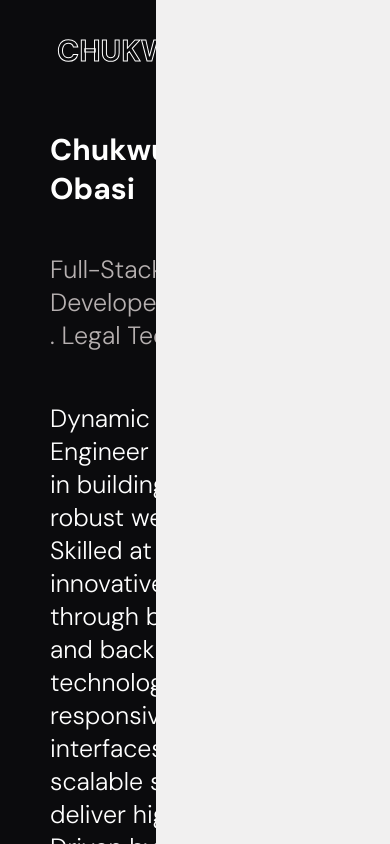
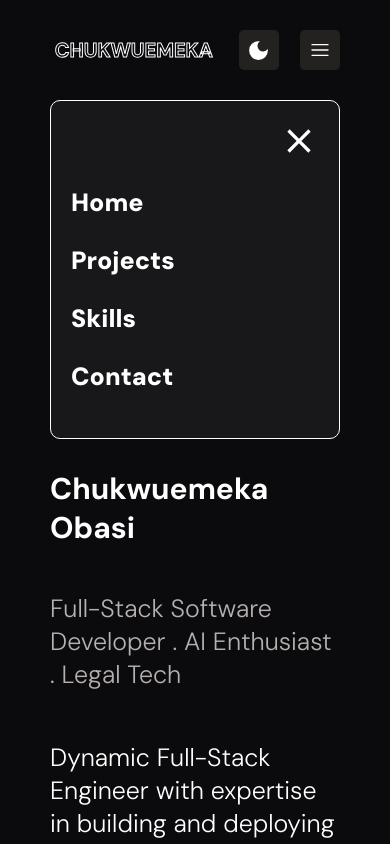
Before and after one commit to Chumexxx/Portfolio, a React (Vite) app: page / in a window 390 px wide. Both pictures are taken after a click on the element 336 px from the left and 50 px from the top of the page. Shown: the top 844 px of the page. Built offline with nearby package versions, Linux system fonts and the light colour scheme.

Commit message:
my first commit

```diff
--- a/src/Components/Contact.jsx
+++ b/src/Components/Contact.jsx
@@ -93,11 +93,6 @@ const ContactDiv = styled.div`
   display: flex;
   gap: 30px;
   justify-content: space-between;
-  transition: transform 0.3s ease;
-
-&:hover {
-  transform: scale(1.2);
-}
 
   @media (max-width: 1650px) {
       flex-wrap: wrap;
--- a/src/Static/Header.jsx
+++ b/src/Static/Header.jsx
@@ -108,7 +108,6 @@ const Name = styled.div`
     display: flex;
     justify-content: center;
     align-items: center;
-
     cursor: pointer;
 
     h5{
@@ -118,6 +117,14 @@ const Name = styled.div`
         position: relative;
         overflow: hidden;
         display: inline-block;
+
+        @media (max-width: 800px) {
+            font-size: 20px;
+        }
+
+        @media (max-width: 550px) {
+            font-size: 20px;
+        }
 
         @media (max-width: 375px) {
             font-size: 20px;
@@ -304,6 +311,16 @@ const ToggleButton = styled.div`
             width: 40px;
             height: 40px;
     }
+
+    @media (max-width: 550px) {
+            width: 40px;
+            height: 40px;
+    }
+
+    @media (max-width: 800px) {
+            width: 40px;
+            height: 40px;
+    }
 `
 
 // const DarkModeToggle = styled.div`
@@ -359,6 +376,16 @@ const HamburgerDiv = styled.div`
             height: 40px;
     }
 
+    @media (max-width: 550px) {
+            width: 40px;
+            height: 40px;
+    }
+
+    @media (max-width: 800px) {
+            width: 40px;
+            height: 40px;
+    }
+
     &:hover {
     opacity: 0.7;
   }
--- a/src/Static/SideBar.jsx
+++ b/src/Static/SideBar.jsx
@@ -10,8 +10,8 @@ const SideBar = ({ toggle, handleToggle }) => {
 
         <SideWrapper>
 
-          <div onClick={handleToggle}>
-            <MdClose/>
+          <div id='closeButton' onClick={handleToggle}>
+            <MdClose size={40}/>
           </div>
 
           <div className='linkDiv'>
@@ -30,89 +30,33 @@ const SideBar = ({ toggle, handleToggle }) => {
 export default SideBar
 
 const Container = styled.div`
-  /* position: fixed;
-  top: 0;
-  left: 0;
-  height: 100vh;
-  width: 300px;
-  background-color: #ffffff;
-  box-shadow: 2px 0 5px rgba(0, 0, 0, 0.1);
-  transform: translateX(-100%);
-  transition: transform 0.3s ease-in-out;
-  z-index: 1000;
-  padding: 20px;
-  overflow-y: auto;
+  width: auto;
 
-  &.open {
-    transform: translateX(0);
-  } */
-
-    display: none;
-
-@media (max-width: 768px) {
-    /* background-color: rgb(247, 247, 247); */
-    background-color: rgb(241, 240, 240);
-    box-sizing: border-box;
-    width: 60%;
-    height: 100vh;
-    display: flex;
-    /* align-items: center; */
-    justify-content: center;
-    /* height: 60px; */
-    position: fixed;
-    top: 0;
-    right: 0px;
-    z-index: 1000;
-    /* border-bottom: 1px solid black; */
-}
 `
 
 const SideWrapper = styled.div`
-  display: flex;
-  flex-direction: column;
-  width: 100%;
-  position: fixed;
-  top: 0;
-  right: -100%;
-  width: 100%;
-  height: 100vh;
-  background: white;
-  transition: 0.5s ease-in-out;
-  z-index: 20000;
+  background-color: #18181B;
+  border-radius: 10px;
+  border: 1px solid white;
+  padding: 20px;
 
-  &.open {
-    right: 0;
-  }
+    #closeButton{
+      display: flex;
+      justify-content: end;
+    }
 
-  @media (min-width: 995px) {
+    a{
+      text-decoration: none;
+    }
+
+    p{
+      color: white;
+      font-size: 25px;
+      font-weight: 900;
+    }
+
+  @media (min-width: 800px) {
     display: none;
   }
 
-.headerDiv{
-  width: inherit;
-  box-sizing: border-box;
-  padding-left: 20px;
-  padding-right: 25px;
-  display: flex;
-  justify-content: space-between;
-  align-items: center;
-
-}
-
-section{
-      height: 65px;
-      border-bottom: 0.1px #e0dbdb solid;
-      box-sizing: border-box;
-      margin-left: 20px;
-      margin-right: 38px;
-      display: flex;
-      justify-content: space-between;
-      align-items: center;
-
-        p{
-          font-size: 16px;
-          font-weight: 800;
-          color: #40196d;
-        }
-    }
 `
```
Lines whose indentation alone changed are shown as unchanged.
